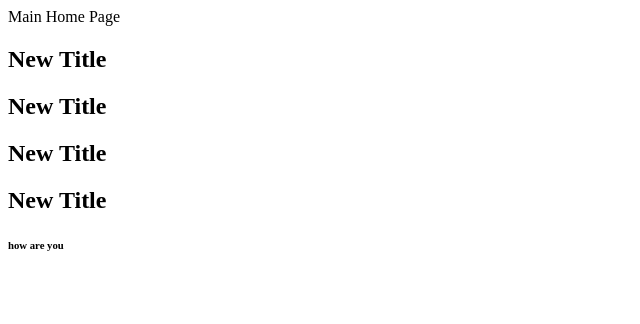
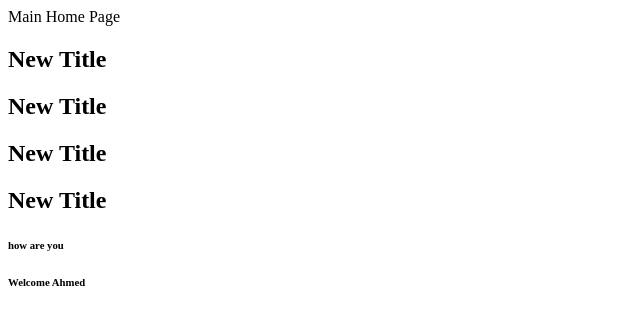
Before and after one commit to Ahmed-wiwa/Git_Course, a plain HTML site: page index.html in a window 1280 px wide. Shown: the full height of the page, 0-640 px from the left. Drawn offline with Linux system fonts and the light colour scheme.

Commit message:
add welcome message

```diff
--- a/index.html
+++ b/index.html
@@ -7,4 +7,5 @@
 
 
   <h6>how are you</h6>
+  <h6>Welcome Ahmed</h6>
 </body>
```
